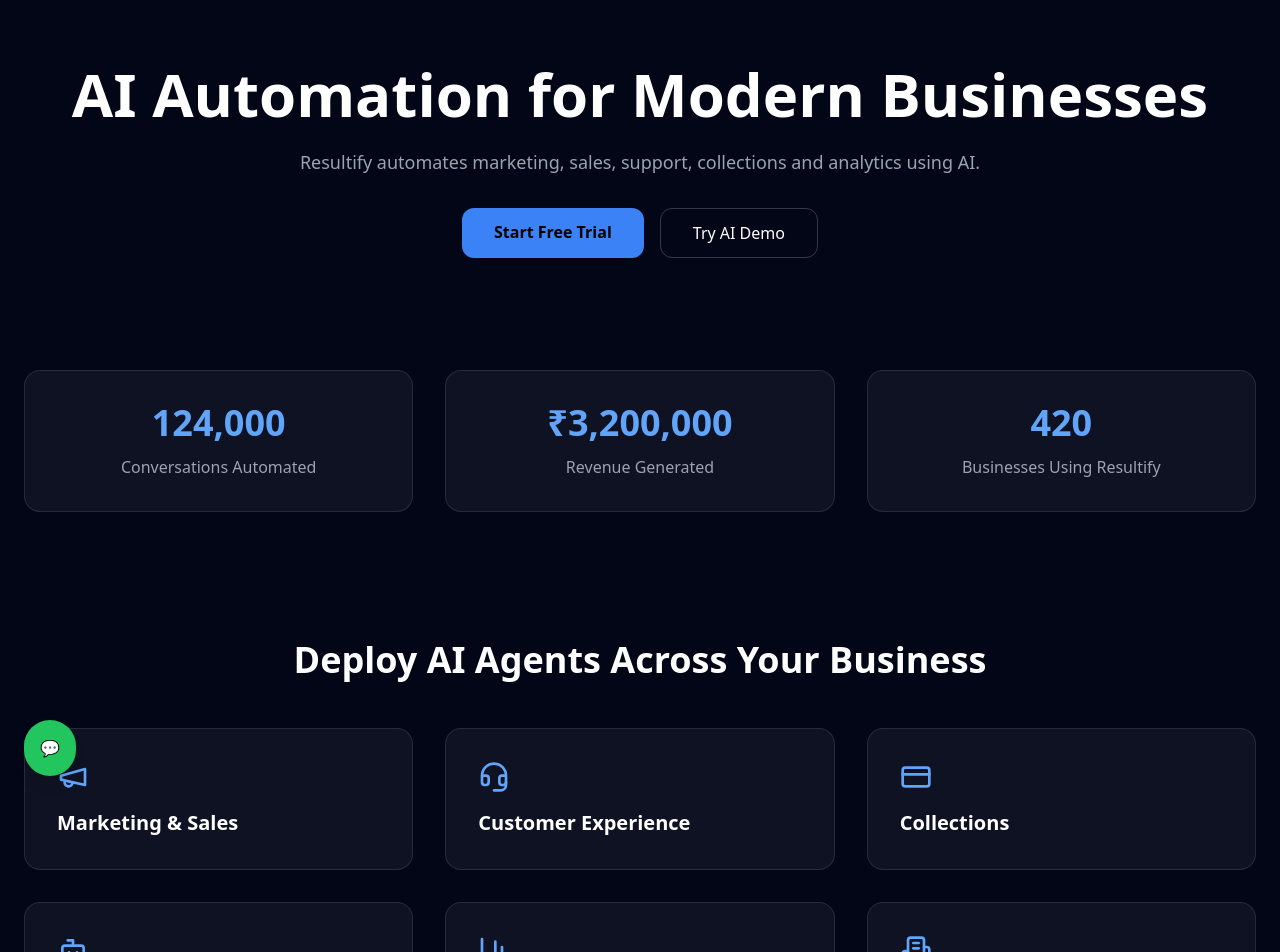
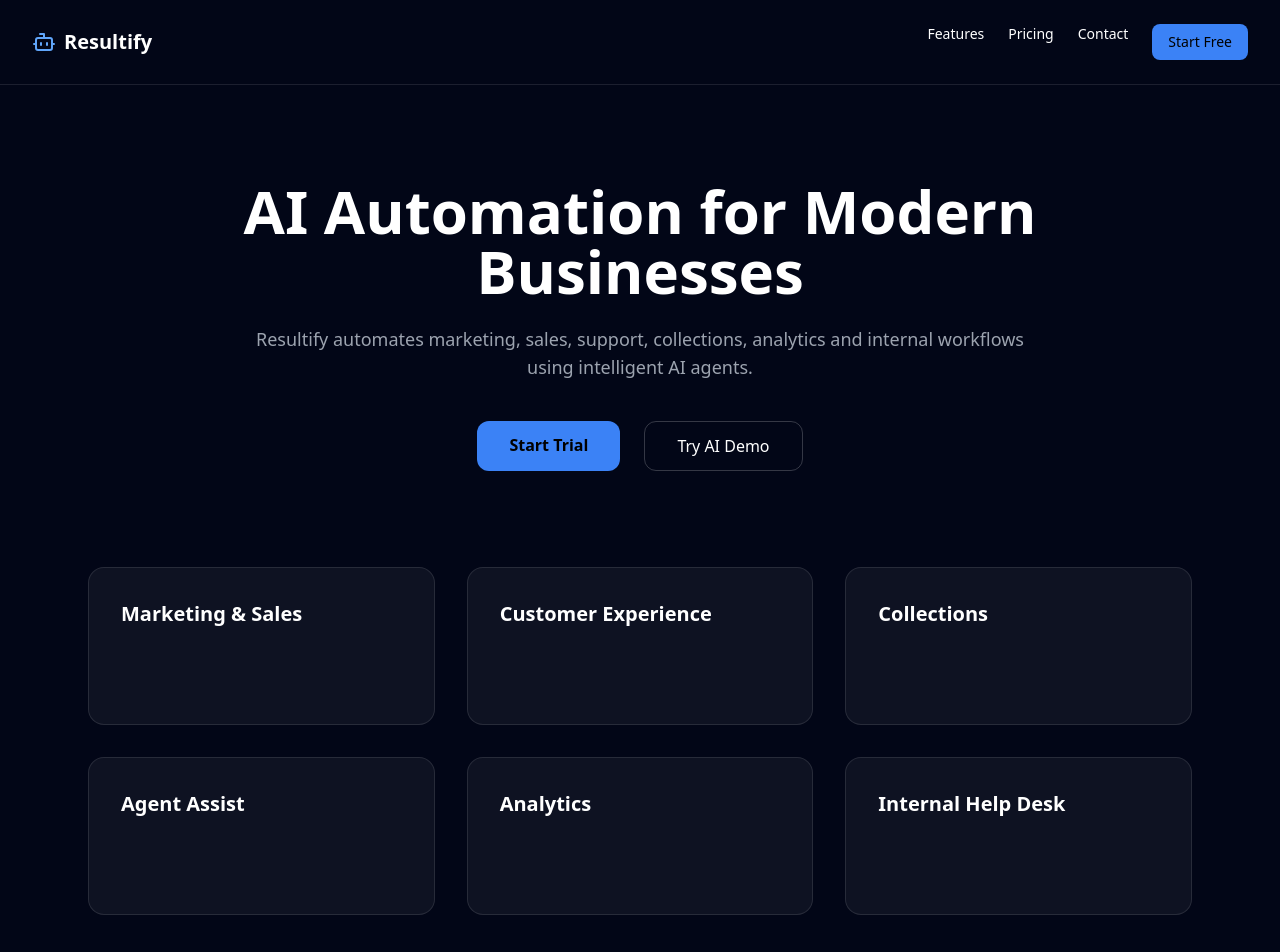
Before and after one commit to chetanshrm83/resultifytechnologies, a Next.js app: page / in a window 1280 px wide. Shown: the top 952 px of the page. Built offline with nearby package versions, Linux system fonts and the light colour scheme.

Commit message:
Update page.tsx

```diff
--- a/app/page.tsx
+++ b/app/page.tsx
@@ -3,150 +3,147 @@
 import Link from "next/link";
 import { useState } from "react";
 import { motion } from "framer-motion";
-import CountUp from "react-countup";
-import {
-  Megaphone,
-  Headset,
-  CreditCard,
-  Bot,
-  BarChart3,
-  Building2,
-} from "lucide-react";
+import { Bot } from "lucide-react";
 
 export default function HomePage() {
-  const [openChat, setOpenChat] = useState(false);
+  const [openDemo, setOpenDemo] = useState(false);
 
   return (
-    <main className="px-6 py-16 max-w-7xl mx-auto relative">
+    <main className="relative min-h-screen bg-slate-950 text-white">
 
-      {/* HERO */}
-      <section className="text-center mb-28">
-        <h1 className="text-5xl md:text-6xl font-bold mb-6">
+      {/* ================= HEADER ================= */}
+      <header className="flex justify-between items-center px-8 py-6 border-b border-white/10">
+
+        {/* LOGO */}
+        <Link href="/" className="flex items-center gap-2 text-xl font-bold">
+          <Bot className="w-6 h-6 text-blue-400" />
+          Resultify
+        </Link>
+
+        {/* NAV LINKS */}
+        <nav className="flex gap-6 text-sm">
+          <Link href="/#features" className="hover:text-blue-400 transition">
+            Features
+          </Link>
+          <Link href="/client/billing" className="hover:text-blue-400 transition">
+            Pricing
+          </Link>
+          <Link href="/contact" className="hover:text-blue-400 transition">
+            Contact
+          </Link>
+          <Link
+            href="/client"
+            className="px-4 py-2 bg-blue-500 text-black rounded-lg font-medium hover:bg-blue-400 transition"
+          >
+            Start Free
+          </Link>
+        </nav>
+      </header>
+
+      {/* ================= HERO ================= */}
+      <section className="text-center px-6 py-24 max-w-6xl mx-auto">
+
+        <motion.h1
+          initial={{ opacity: 0, y: 30 }}
+          animate={{ opacity: 1, y: 0 }}
+          className="text-5xl md:text-6xl font-bold mb-6"
+        >
           AI Automation for Modern Businesses
-        </h1>
+        </motion.h1>
 
-        <p className="text-lg text-gray-400 max-w-3xl mx-auto mb-8">
-          Resultify automates marketing, sales, support, collections and analytics using AI.
+        <p className="text-gray-400 text-lg max-w-3xl mx-auto mb-10">
+          Resultify automates marketing, sales, support, collections,
+          analytics and internal workflows using intelligent AI agents.
         </p>
 
-        <div className="flex justify-center gap-4">
+        <div className="flex justify-center gap-6">
+
           <Link
             href="/client"
-            className="px-8 py-3 rounded-xl bg-blue-500 text-black font-semibold hover:bg-blue-400 transition"
+            className="px-8 py-3 bg-blue-500 text-black rounded-xl font-semibold hover:bg-blue-400 transition"
           >
-            Start Free Trial
+            Start Trial
           </Link>
 
           <button
-            onClick={() => setOpenChat(true)}
-            className="px-8 py-3 rounded-xl border border-white/20 hover:bg-white/10 transition"
+            onClick={() => setOpenDemo(true)}
+            className="px-8 py-3 border border-white/20 rounded-xl hover:bg-white/10 transition"
           >
             Try AI Demo
           </button>
+
         </div>
       </section>
 
-      {/* METRICS */}
-      <section className="grid md:grid-cols-3 gap-8 text-center mb-32">
+      {/* ================= FEATURES ================= */}
+      <section
+        id="features"
+        className="grid md:grid-cols-3 gap-8 max-w-6xl mx-auto px-6 pb-24"
+      >
         {[
-          { label: "Conversations Automated", value: 124000 },
-          { label: "Revenue Generated", value: 3200000, prefix: "₹" },
-          { label: "Businesses Using Resultify", value: 420 },
+          {
+            title: "Marketing & Sales",
+            desc: "Convert leads automatically using AI.",
+          },
+          {
+            title: "Customer Experience",
+            desc: "24/7 AI support across WhatsApp & Web.",
+          },
+          {
+            title: "Collections",
+            desc: "Automated reminders & payment follow-ups.",
+          },
+          {
+            title: "Agent Assist",
+            desc: "AI suggestions for your internal teams.",
+          },
+          {
+            title: "Analytics",
+            desc: "Real-time dashboards & revenue tracking.",
+          },
+          {
+            title: "Internal Help Desk",
+            desc: "Instant SOP & employee assistance.",
+          },
         ].map((item) => (
           <div
-            key={item.label}
-            className="rounded-2xl p-8 bg-white/5 border border-white/10"
+            key={item.title}
+            className="group relative p-8 rounded-2xl border border-white/10 bg-white/5 hover:border-blue-400 transition"
           >
-            <h3 className="text-4xl font-bold text-blue-400">
-              {item.prefix || ""}
-              <CountUp end={item.value} duration={2} separator="," />
+            <h3 className="text-xl font-semibold mb-4">
+              {item.title}
             </h3>
-            <p className="text-gray-400 mt-3">{item.label}</p>
+
+            <p className="text-gray-400 opacity-0 group-hover:opacity-100 transition duration-300">
+              {item.desc}
+            </p>
           </div>
         ))}
       </section>
 
-      {/* AI AGENTS */}
-      <section className="mb-32">
-        <h2 className="text-4xl font-bold text-center mb-12">
-          Deploy AI Agents Across Your Business
-        </h2>
-
-        <div className="grid md:grid-cols-3 gap-8">
-          {[
-            {
-              icon: Megaphone,
-              title: "Marketing & Sales",
-              desc: "Qualify leads and convert conversations 24/7.",
-            },
-            {
-              icon: Headset,
-              title: "Customer Experience",
-              desc: "Instant AI-powered support on WhatsApp & web.",
-            },
-            {
-              icon: CreditCard,
-              title: "Collections",
-              desc: "Automate reminders and renewals.",
-            },
-            {
-              icon: Bot,
-              title: "Agent Assist",
-              desc: "Real-time AI suggestions for teams.",
-            },
-            {
-              icon: BarChart3,
-              title: "Analytics",
-              desc: "Track revenue and AI performance.",
-            },
-            {
-              icon: Building2,
-              title: "Internal Help Desk",
-              desc: "Answer employee queries instantly.",
-            },
-          ].map((item) => (
-            <div
-              key={item.title}
-              className="group relative rounded-2xl p-8 bg-white/5 border border-white/10 hover:border-blue-400 transition"
-            >
-              <item.icon className="w-8 h-8 text-blue-400 mb-4" />
-              <h3 className="text-xl font-semibold">{item.title}</h3>
-
-              <div className="absolute inset-0 bg-black/80 opacity-0 group-hover:opacity-100 transition rounded-2xl flex items-center justify-center p-6 text-center text-gray-300">
-                {item.desc}
-              </div>
-            </div>
-          ))}
-        </div>
-      </section>
-
-      {/* FOOTER */}
-      <footer className="border-t border-white/10 pt-10 text-center text-gray-400">
+      {/* ================= FOOTER ================= */}
+      <footer className="border-t border-white/10 py-10 text-center text-gray-500">
         Powered by Resultify Technologies
       </footer>
 
-      {/* AI POPUP */}
-      {openChat && (
+      {/* ================= AI DEMO POPUP ================= */}
+      {openDemo && (
         <div className="fixed bottom-6 right-6 w-80 bg-slate-900 border border-white/10 rounded-2xl shadow-2xl p-6 z-50">
-          <div className="flex justify-between mb-4">
+          <div className="flex justify-between items-center mb-4">
             <h4 className="font-semibold">AI Demo</h4>
-            <button onClick={() => setOpenChat(false)}>✕</button>
+            <button onClick={() => setOpenDemo(false)}>✕</button>
           </div>
 
-          <p className="text-sm text-gray-400">
-            👋 Hi! I'm Resultify AI. (Live OpenAI integration comes next.)
+          <p className="text-sm text-gray-400 mb-4">
+            👋 Hi! I’m Resultify AI. Ask me anything.
           </p>
+
+          <input
+            placeholder="Type a message..."
+            className="w-full px-3 py-2 bg-black/40 rounded-lg border border-white/10 text-sm"
+          />
         </div>
       )}
-
-      {/* WHATSAPP FLOATING */}
-      <a
-        href="https://wa.me/919999999999"
-        target="_blank"
-        className="fixed bottom-6 left-6 bg-green-500 text-white p-4 rounded-full shadow-lg hover:scale-110 transition z-50"
-      >
-        💬
-      </a>
     </main>
   );
 }
```
